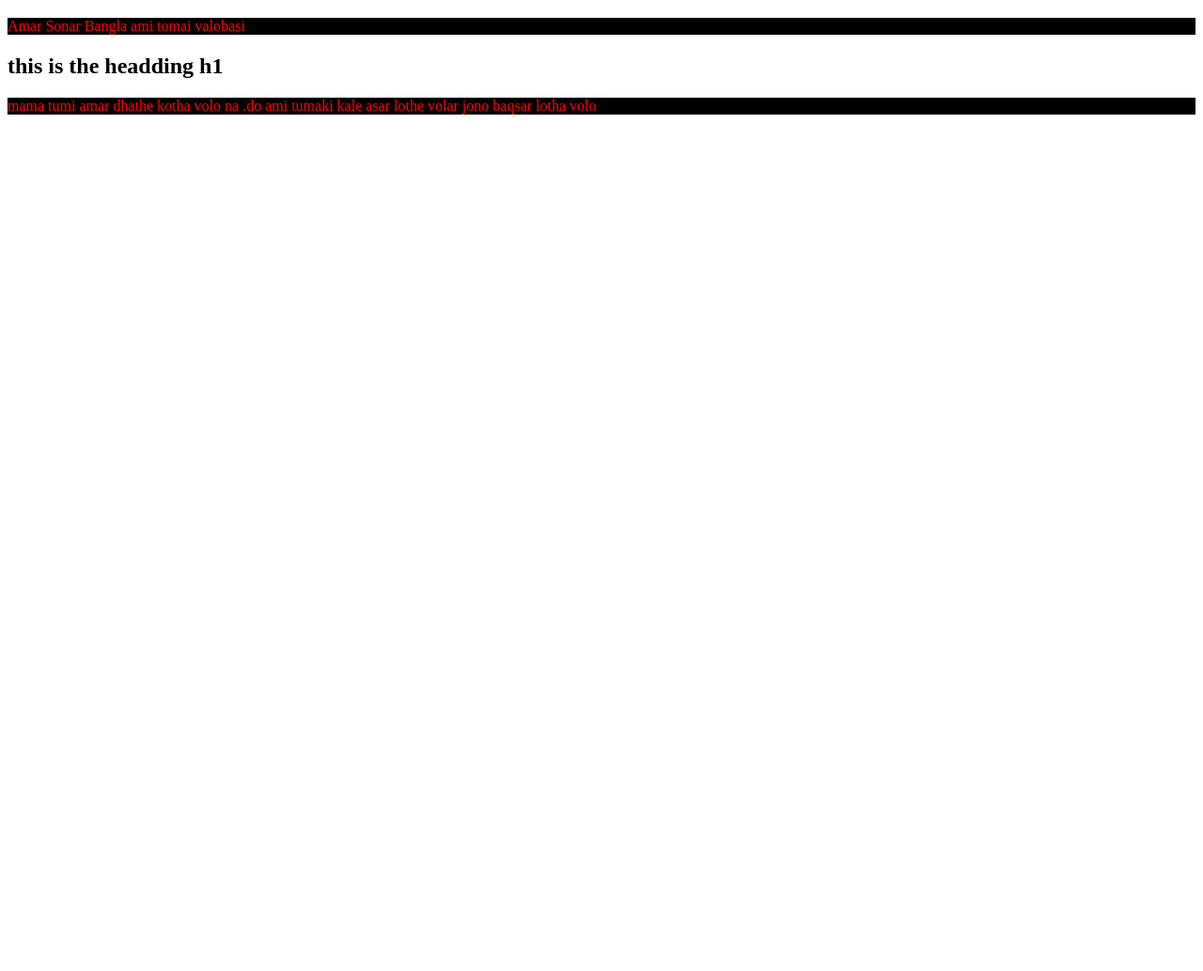
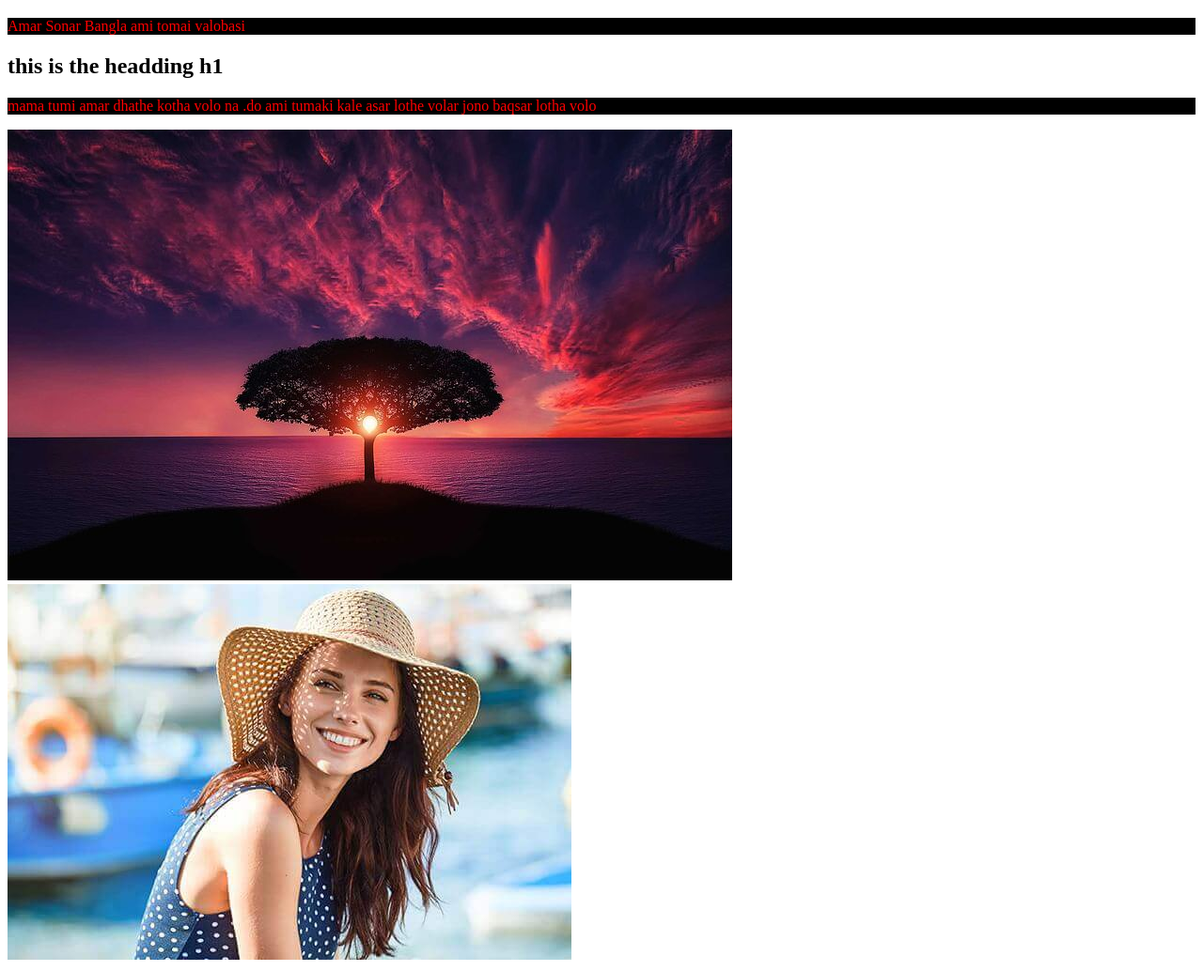
Before and after one commit to mahadihasan2/my-second-repository, a plain HTML site: page index.html in a window 1280 px wide. Shown: the part 61-1095 px from the top of the page at 94% size. Before the commit the page ends 800 px from the top, so only its background shows below. Drawn offline with Linux system fonts and the light colour scheme.

Commit message:
image added

```diff
--- a/index.html
+++ b/index.html
@@ -12,6 +12,7 @@
     <p>Amar Sonar Bangla ami tomai valobasi</p>
     <h2>this is the headding h1 </h2>
     <p>mama tumi amar dhathe kotha volo na .do ami tumaki kale asar lothe volar jono baqsar lotha volo</p>
-
+     <img src="image/anti.jpg" alt="">
+     <img src="image/tailorl-image.jpg" alt="">
 </body>
 </html>
```
Also changed, not shown: image/anti.jpg (added), image/mobile.jfif (added), image/tailorl-image.jpg (added).
